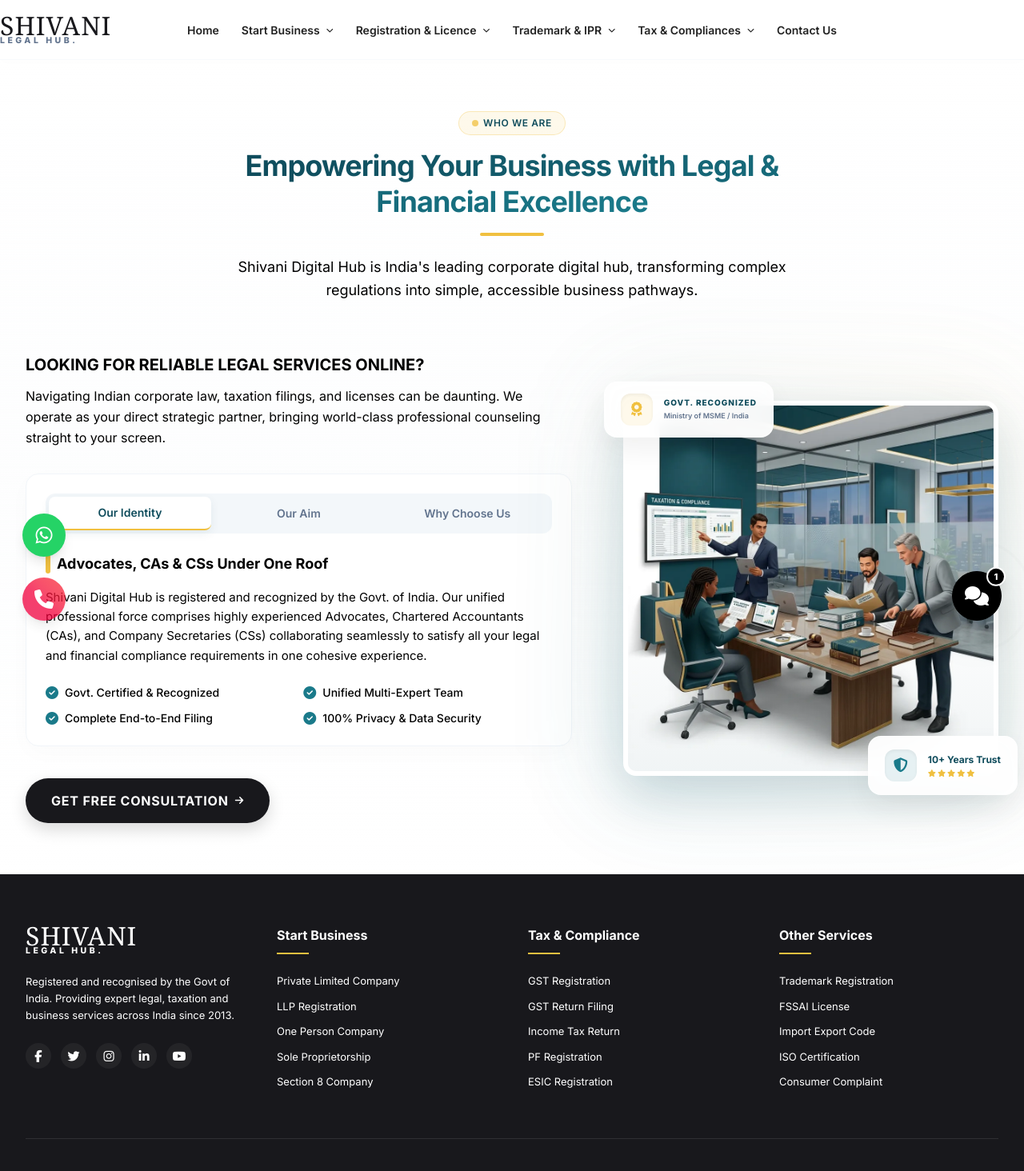
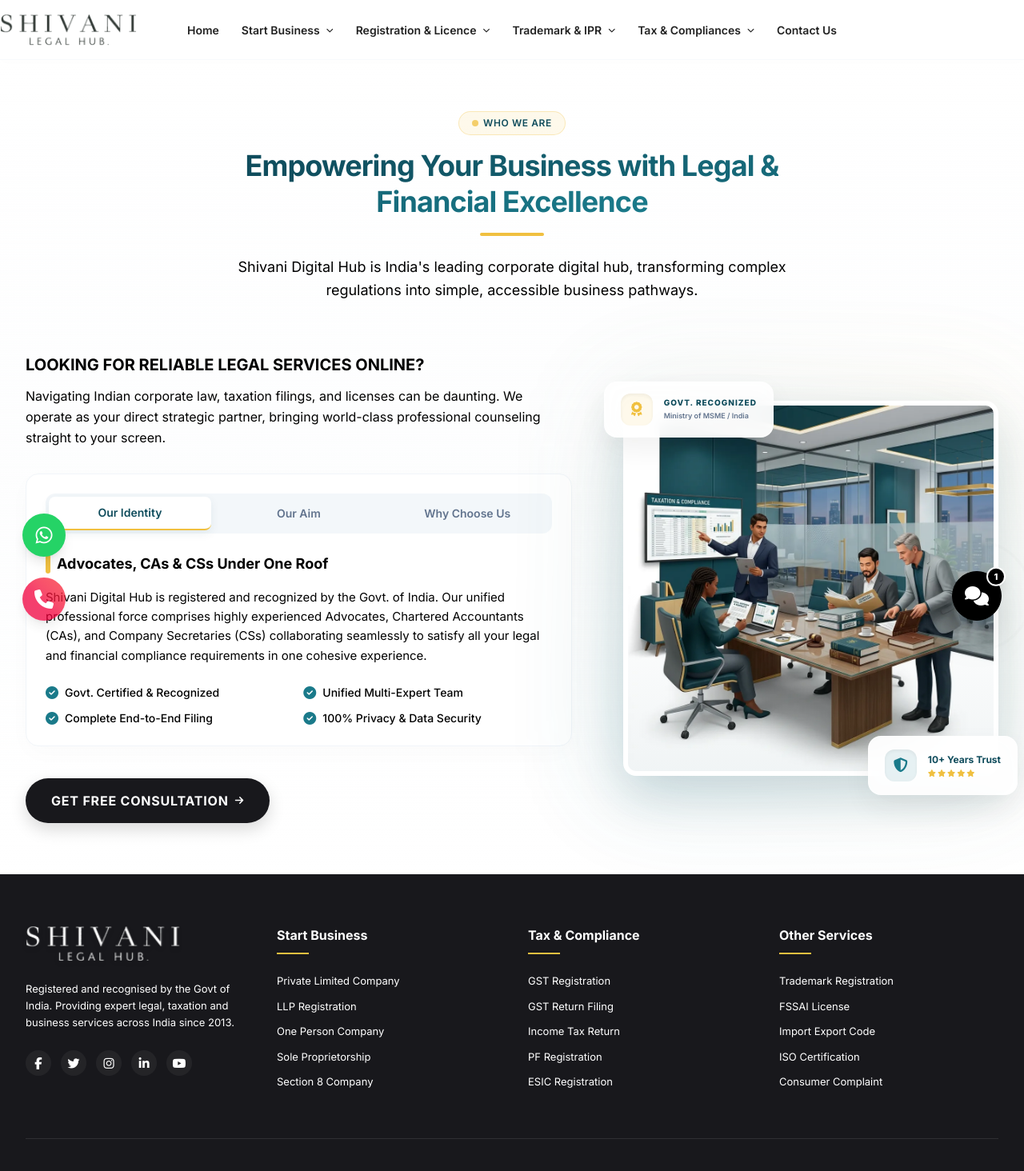
Before and after one commit to bhumikesh2628/shivani-digital-hub, a React (Vite) app in the folder frontend-react/: page /about in a window 1280 px wide. Shown: the top 1464 px of the page at 80% size. Built offline with nearby package versions, Linux system fonts and the light colour scheme; grey boxes are pictures that could not be loaded.

Commit message:
Optimize logo image rendering parameters to prevent browser scaling blurriness

```diff
--- a/frontend-react/src/components/Footer.jsx
+++ b/frontend-react/src/components/Footer.jsx
@@ -43,15 +43,8 @@
           {/* Top Row: Links and Description */}
           <div className="grid grid-cols-1 md:grid-cols-2 lg:grid-cols-4 gap-10 mb-12">
             <div className="lg:col-span-1">
-              <div className="flex items-center gap-3 mb-6 select-none">
-                <div className="flex flex-col text-left leading-[0.8]">
-                  <span className="font-serif uppercase tracking-[1px] text-white text-[28px] sm:text-[32px]">
-                    Shivani
-                  </span>
-                  <span className="font-extrabold uppercase text-slate-300 tracking-[3.5px] mt-0.5 text-[9.5px] sm:text-[10.5px]">
-                    Legal Hub.
-                  </span>
-                </div>
+              <div className="flex items-center gap-3 mb-6">
+                <img src="/logo-light.png" alt="Shivani Digital Hub Logo" className="h-[45px] w-auto object-contain drop-shadow-md logo-sharp" />
               </div>
               <p className="text-[13px] text-slate-300 leading-relaxed mb-6">
                 {t('footerDesc')}
--- a/frontend-react/src/components/Header.jsx
+++ b/frontend-react/src/components/Header.jsx
@@ -182,14 +182,7 @@
 
           {/* Logo */}
           <a href="/" className="flex items-center gap-1.5 sm:gap-3.5 no-underline shrink-0 py-2 -ml-2.5 sm:-ml-5 lg:-ml-8 transition-all duration-300 group animate-logo-slide" onClick={handleHome}>
-            <div className="flex flex-col text-left leading-[0.8] select-none">
-              <span className={`font-serif uppercase tracking-[1px] text-[#18181c] transition-all duration-300 group-hover:text-[#1a7a8a] ${scrolled ? 'text-[22px] sm:text-[24px]' : 'text-[28px] sm:text-[32px]'}`}>
-                Shivani
-              </span>
-              <span className={`font-extrabold uppercase text-slate-500 tracking-[3.5px] mt-0.5 transition-all duration-300 ${scrolled ? 'text-[7.5px] sm:text-[8.5px]' : 'text-[9.5px] sm:text-[10.5px]'}`}>
-                Legal Hub.
-              </span>
-            </div>
+            <img src="/logo.png" alt="Shivani Digital Hub Logo" className={`w-auto object-contain transition-all duration-300 group-hover:scale-105 logo-sharp ${scrolled ? 'h-[26px] sm:h-[30px]' : 'h-[35px] sm:h-[40px]'}`} />
           </a>
 
           {/* Desktop Nav */}
--- a/frontend-react/src/index.css
+++ b/frontend-react/src/index.css
@@ -322,3 +322,14 @@
   top: 0 !important;
   position: static !important;
 }
+
+/* Optimize logo image rendering to avoid blurriness in browsers */
+.logo-sharp {
+  image-rendering: -webkit-optimize-contrast; /* Chrome / Safari */
+  image-rendering: crisp-edges;               /* Firefox */
+  image-rendering: -moz-crisp-edges;
+  image-rendering: -o-crisp-edges;
+  backface-visibility: hidden;
+  -webkit-backface-visibility: hidden;
+  transform: translate3d(0, 0, 0);            /* Force hardware acceleration with crisp filtering */
+}
```
